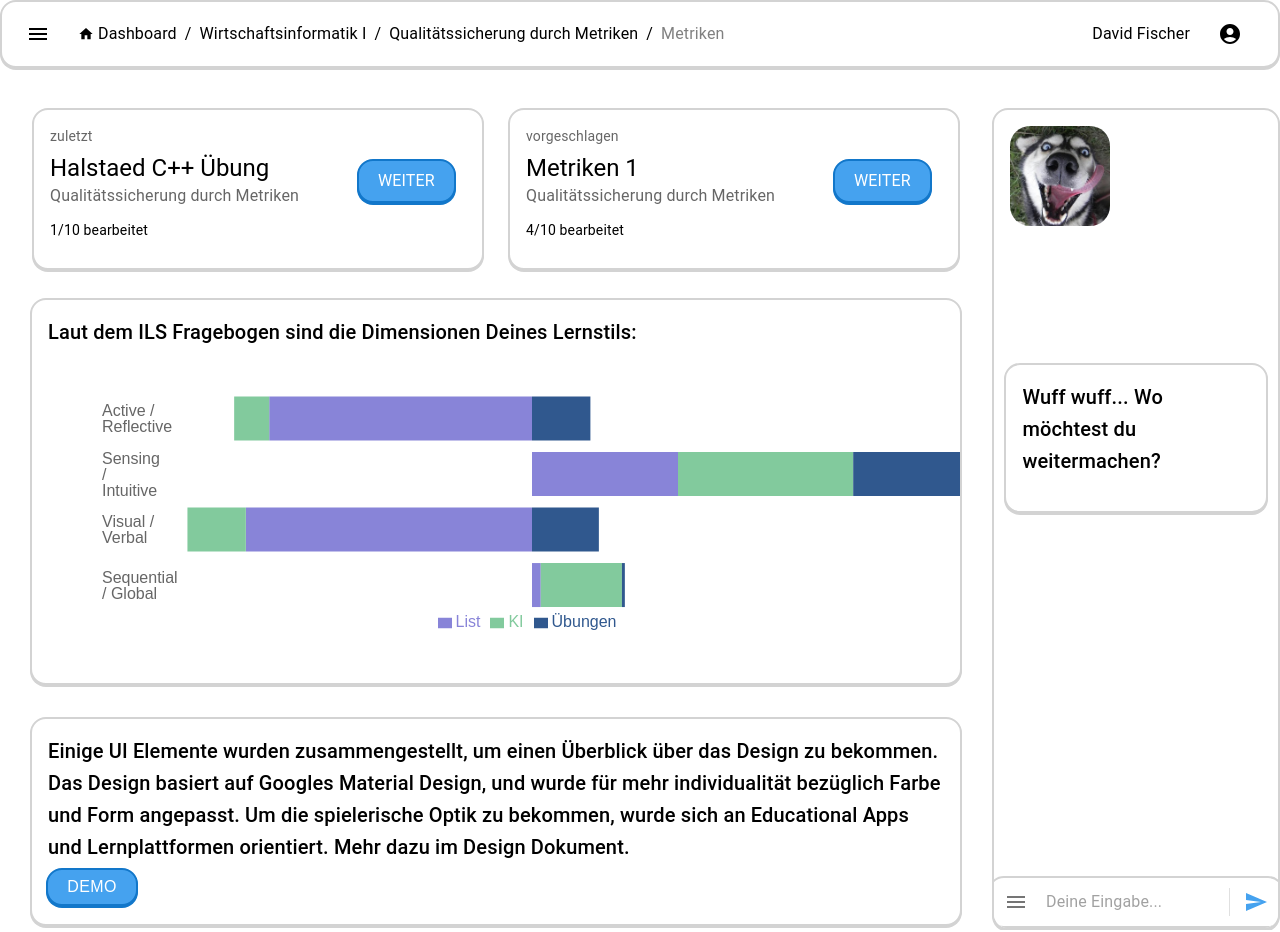
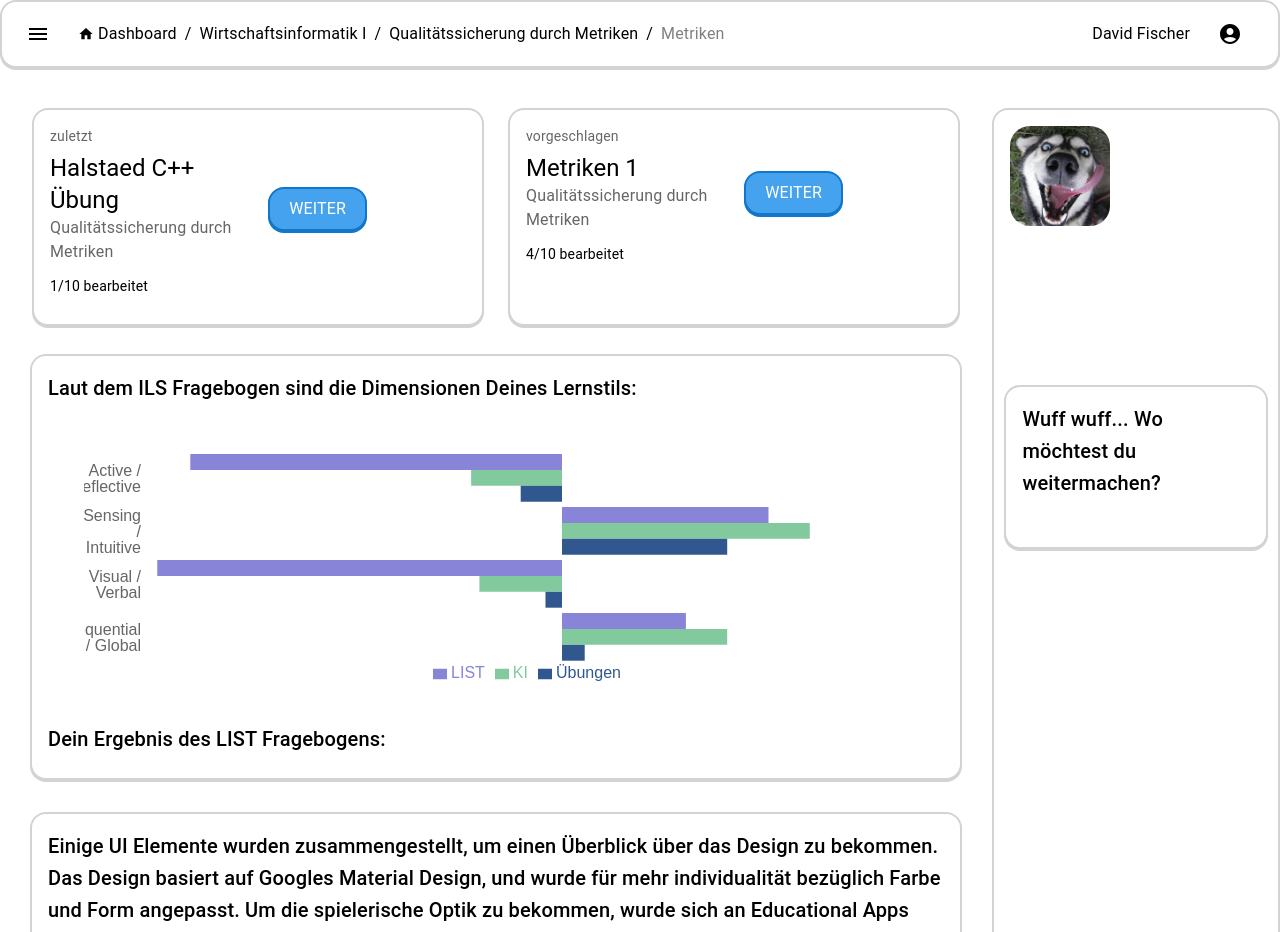
Before and after one commit to HASKI-Kempten/HASKI-System, a React (Create React App) app in the folder frontend/: page / in a window 1280 px wide. Shown: the top 932 px of the page. Built offline with nearby package versions, Linux system fonts and the light colour scheme.

Commit message:
changed  layout flex added link to theme demo fixed graph apperance added graph data fixed lang

```diff
--- a/frontend/src/components/Charts/CustomBarChart.js
+++ b/frontend/src/components/Charts/CustomBarChart.js
@@ -15,9 +15,9 @@ import {
 const data = [
       {
             name: "Active / Reflective",
-            uv: -1200,
+            uv: -2200,
             pv: -9000,
-            amt: 2000
+            amt: -1000
       },
       {
             name: "Sensing / Intuitive",
@@ -29,13 +29,13 @@ const data = [
             name: "Visual / Verbal",
             uv: -2000,
             pv: -9800,
-            amt: 2290
+            amt: -400
       },
       {
             name: "Sequential / Global",
-            uv: 2780,
-            pv: 300,
-            amt: 100
+            uv: 4000,
+            pv: 3000,
+            amt: 550
       }
 ];
 const YAxisLeftTick = ({ y, payload: { value } }) => {
@@ -76,7 +76,8 @@ export default function CustomBarChart() {
                         layout="vertical"
                         data={data}
                         stackOffset="sign"
-                        margin={{ left: 10, right: 10 }}
+                        barGap="0"
+                        barSize={30}
                   >
                         {/* <CartesianGrid strokeDasharray="3 3" /> */}
                         <XAxis hide type="number" />
@@ -86,14 +87,13 @@ export default function CustomBarChart() {
                               type="category"
                               axisLine={false}
                               tickLine={false}
-                              mirror
                         />
                         <Tooltip />
                         <Legend />
                         <ReferenceLine y={0} stroke="#000" />
-                        <Bar name="List" dataKey="pv" fill="#8884d8" stackId="stack" />
-                        <Bar name="KI" dataKey="uv" fill="#82ca9d" stackId="stack" />
-                        <Bar name="Übungen" dataKey="amt" fill="#30588e" stackId="stack" />
+                        <Bar name="LIST" dataKey="pv" fill="#8884d8" />
+                        <Bar name="KI" dataKey="uv" fill="#82ca9d" />
+                        <Bar name="Übungen" dataKey="amt" fill="#30588e" />
                   </BarChart>
             </ResponsiveContainer>);
 };
--- a/frontend/src/components/DashElement.js
+++ b/frontend/src/components/DashElement.js
@@ -5,7 +5,7 @@ import CardActions from '@mui/material/CardActions';
 import CardContent from '@mui/material/CardContent';
 import Button from '@mui/material/Button';
 import Typography from '@mui/material/Typography';
-import { Stack } from '@mui/material';
+import { Grid, Stack } from '@mui/material';
 import { Link } from "react-router-dom";
 
 const bull = (
@@ -19,14 +19,13 @@ const bull = (
 
 export default function DashElement({ heading, title, subtitle, text, buttonText, link }) {
     return (
-        <Card sx={{ minWidth: 275, minHeight: 150, height: '100%' }}>
+        <Card sx={{ height: '100%' }}>
             <CardContent>
-                <Stack
+                <Grid columnSpacing={{ xs: 1, sm: 2, md: 3 }} container
                     direction="row"
                     justifyContent="space-between"
-                    alignItems="center"
-                    spacing={2}
-                >
+                    alignItems="center">
+                    <Grid item xs={12} md={6}>
                         <Stack>
                             <Typography sx={{ fontSize: 14 }} color="text.secondary" gutterBottom>
                                 {heading}
@@ -41,9 +40,9 @@ export default function DashElement({ heading, title, subtitle, text, buttonText
                                 {text}
                             </Typography>
                         </Stack>
+                    </Grid>
+                    <Grid item xs={12} md={6}>
 
-
-                    <CardActions>
                         <Link to={link} style={{ 'textDecoration': 'none' }}>
                             <Button variant="contained" size="small">
                                 <Typography >
@@ -51,8 +50,8 @@ export default function DashElement({ heading, title, subtitle, text, buttonText
                                 </Typography>
                             </Button>
                         </Link>
-                    </CardActions>
-                </Stack>
+                    </Grid>
+                </Grid>
             </CardContent>
 
 
--- a/frontend/src/components/Home.js
+++ b/frontend/src/components/Home.js
@@ -10,6 +10,7 @@ import DashElement from './DashElement';
 import CustomBarChart from './Charts/CustomBarChart';
 import { Box } from '@mui/system';
 import CustomizedInput from './Dialogs/CustomInput';
+import { Link } from 'react-router-dom';
 
 const Home = () => {
   const [open, setOpen] = React.useState(false);
@@ -49,9 +50,12 @@ const Home = () => {
                   <Typography variant="h6" gutterBottom component="div">
                     Laut dem ILS Fragebogen sind die Dimensionen Deines Lernstils:
                   </Typography>
-                  <Box sx={{padding: '1rem'}}>
+                  <Box sx={{ padding: '1rem' }}>
                     <CustomBarChart />
                   </Box>
+                  <Typography variant="h6" gutterBottom component="div">
+                    Dein Ergebnis des LIST Fragebogens:
+                  </Typography>
                 </Box>
               </Card>
               <Card sx={{ height: '100%', width: '100%', marginTop: '2rem' }}>
@@ -59,9 +63,14 @@ const Home = () => {
                   <Typography variant="h6" gutterBottom component="div">
                     Einige UI Elemente wurden zusammengestellt, um einen Überblick über das Design zu bekommen. Das Design basiert auf Googles Material Design, und wurde für mehr individualität bezüglich Farbe und Form angepasst. Um die spielerische Optik zu bekommen, wurde sich an Educational Apps und Lernplattformen orientiert. Mehr dazu im Design Dokument.
                   </Typography>
-                <Button variant="contained">
+
+                  <Link to="/theme" style={{ 'textDecoration': 'none' }}>
+                    <Button variant="contained" size="small">
+                      <Typography >
                         Demo
+                      </Typography>
                     </Button>
+                  </Link>
                 </Box>
               </Card>
             </Stack>
@@ -91,32 +100,6 @@ const Home = () => {
             </Card>
           </Grid>
         </Grid>
-        {/* <div className="App">
-        <header className="App-header">
-          <img src={logo} className="App-logo" alt="logo" />
-          <p>
-            Welcome to the HASKI project!
-          </p>
-          <br />
-          <ul>
-            <li>
-              <Link to="/">Home</Link>
-            </li>
-            <li>
-              <Link to="/courseDashboard">Course Dashboard</Link>
-            </li>
-            <li>
-              <Link to="/quiz">Finde deinen Lerntypen heraus</Link>
-            </li>
-            <li>
-              <Link to="/learningPath">Lernpfad ansehen</Link>
-            </li>
-            <li>
-              <Link to="/theme">Theme presentation</Link>
-            </li>
-          </ul>
-        </header>
-      </div> */}
       </Stack>
     </>
   );
--- a/frontend/src/components/MenuBar.js
+++ b/frontend/src/components/MenuBar.js
@@ -66,7 +66,7 @@ export default function MenuAppBar({ handler, user }) {
               alignItems="center"
             >
               <Grid item>
-                <Typography variant="h4" component="div" sx={{ flexGrow: 1 }}>
+                <Typography variant="h6" component="div" sx={{ flexGrow: 1 }}>
                   <div role="presentation" >
                     <Breadcrumbs aria-label="breadcrumb" color="inherit">
                       <MLink
@@ -96,7 +96,6 @@ export default function MenuAppBar({ handler, user }) {
                         sx={{ display: 'flex', alignItems: 'center' }}
                         color="grey"
                       >
-
                         Metriken
                       </Typography>
                     </Breadcrumbs>
--- a/frontend/src/components/ThemePresentation.js
+++ b/frontend/src/components/ThemePresentation.js
@@ -106,9 +106,9 @@ export const ThemePresentation = () => {
                 </Typography>
                 <LinearProgress />
                 <Typography marginTop={5} variant="h4" component="div" gutterBottom>
-                    Stuff und so
+                    Custom UI Elements
                 </Typography>
-                <ButtonNode data={{ label: 'Lol' }} />
+                <ButtonNode data={{ label: 'Element' }} />
             </Container>
         </>
     );
```
Lines whose indentation alone changed are shown as unchanged.
